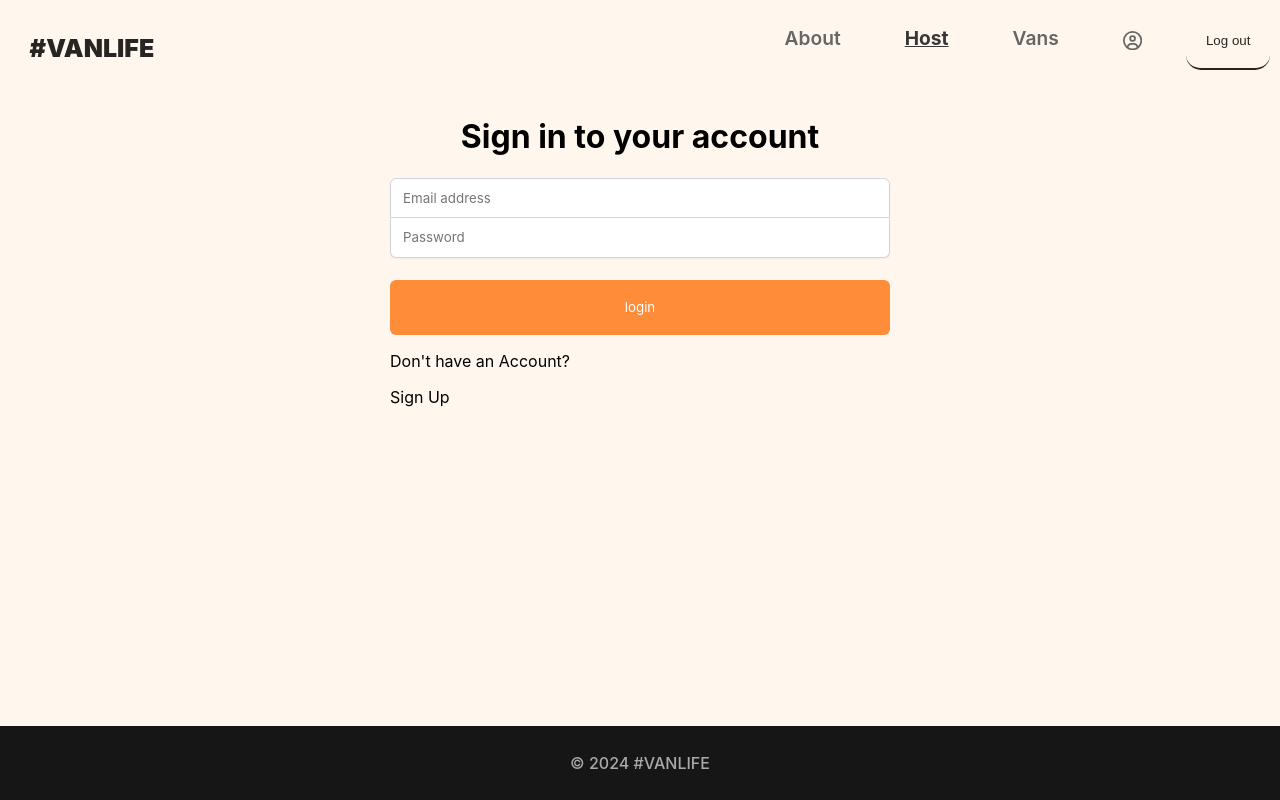
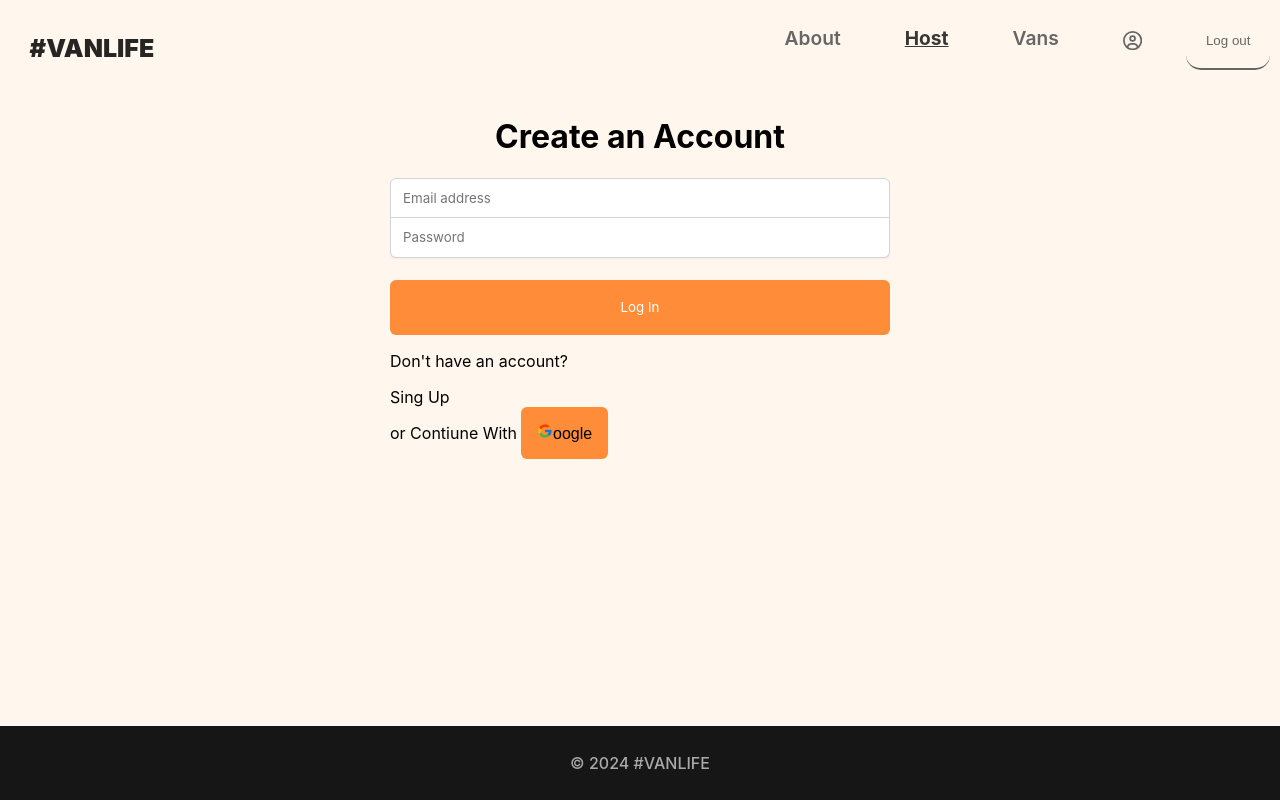
Before and after one commit to Mkhaleddd/Vans-App, a React (Vite) app: page /host in a window 1280 px wide. Built offline with nearby package versions, Linux system fonts and the light colour scheme; no server answers; the database is empty.

Commit message:
-made a resubale component for Log in/Sign up -added google auth firebase and necessary styling -fixed color style  issue on IOS Browser

```diff
--- a/src/components/Header.jsx
+++ b/src/components/Header.jsx
@@ -54,7 +54,7 @@ export default function Header() {
                 </Link>
                 </li>
               <li>
-                 <button onClick={handleLogout} className="fake-logOut-btn">
+                 <button onClick={handleLogout} className="logOut-btn">
                            Log out
                 </button>
               </li>
--- /dev/null
+++ b/src/components/SinglePageLog.jsx
@@ -0,0 +1,101 @@
+import React,{ useState } from "react"
+import {
+    NavLink,
+    useNavigate
+} from "react-router-dom";
+import { createUserWithEmailAndPassword
+    ,signInWithEmailAndPassword
+    ,GoogleAuthProvider
+    ,signInWithPopup }
+    from "firebase/auth";
+import {auth} from '../api';
+import { FcGoogle } from "react-icons/fc";
+
+export default function SinglePageLog({title,login,description,navText}) {
+    const [email, setEmail] = useState("");
+    const [password, setPassword] = useState("");
+    const [match, setMatch] = useState("");
+    const navigate = useNavigate();
+    const [error, setError] = useState("")
+    const [loading, setLoading] = useState(false)
+    function googleLogin() {
+        const provider = new GoogleAuthProvider();
+        signInWithPopup(auth, provider).then(async () => {
+         navigate("/host")  })}
+    const handleSingUp= async (e) => {
+        e.preventDefault();
+        if(password!=match) {
+            setError("Passwords are not matched")
+            return
+        }
+        try {
+            setLoading(true)
+          await createUserWithEmailAndPassword(auth, email, password);
+          navigate('/login')
+          ;
+        } catch (error) {
+          setLoading(false)
+          setError(error.message)
+
+        }}
+        const handleLogIn = async (e) => {
+            e.preventDefault();
+            try {
+              setLoading(true)
+              await signInWithEmailAndPassword(auth, email, password);
+              navigate("/host")
+
+            } catch (error) {
+              setLoading(false)
+              setError(error.message)
+            }
+          };
+
+    return (
+        <div className="login-container">
+            <h1>{title}</h1>
+            {error && <h3 className="red" aria-live="assertive">{error}</h3>}
+
+            <form className="login-form"  onSubmit={login?handleLogIn:handleSingUp}>
+                <input
+                    name="email"
+                    type="email"
+                    placeholder="Email address"
+                    onChange={(e) => setEmail(e.target.value)}
+                    required
+                />
+                <input
+                    name="password"
+                    type="password"
+                    placeholder="Password"
+                    onChange={(e) => setPassword(e.target.value)}
+                    required
+                />{!login&&
+                 <input
+                    name="match-password"
+                    type="password"
+                    placeholder="Confirm Your Password"
+                    onChange={(e) => setMatch(e.target.value)}
+                    required
+                />}
+                {login &&<button disabled={loading}>
+                    {loading?"logging in":"Log In"}
+                </button>}
+                {!login&&
+                <button disabled={loading}>
+                    {loading?"Sumbitting":"Sumbit "}
+                </button>
+                }
+                <p>{description}</p><NavLink to={login?"/signup":"/login"}>{navText}</NavLink>
+                {login &&<>
+                <div>
+                    or Contiune With
+                    <button id="google-signin"
+                    onClick={googleLogin}> <FcGoogle />oogle
+                    </button>
+                </div>
+                </>}
+            </form>
+        </div>
+    )
+}
--- a/src/pages/Login.jsx
+++ b/src/pages/Login.jsx
@@ -1,57 +1,15 @@
-import React ,{useState,useContext}from "react"
-import {NavLink,useNavigate} from "react-router-dom"
-import { signInWithEmailAndPassword } from "firebase/auth";
-import { auth } from "../api";
+import React from "react";
+import SinglePageLog from "../components/SinglePageLog";
 
 
 export default function Login() {
 
-  const navigate = useNavigate();
-    const [error, setError] = useState("")
-    const [email, setEmail] = useState("");
-    const [password, setPassword] = useState("");
-
-    const handleSubmit = async (e) => {
-      e.preventDefault();
-      try {
-        await signInWithEmailAndPassword(auth, email, password);
-        navigate("/host")
-
-      } catch (error) {
-        setError(error.message)
-      }
-    };
-
-
-
-
     return (
-        <div className="login-container">
-            <h1>Sign in to your account</h1>
-            {error && <h3 className="red" aria-live="assertive">{error}</h3>}
-
-            <form className="login-form" onSubmit={handleSubmit}>
-                <input
-                    name="email"
-                    type="email"
-                    placeholder="Email address"
-                    onChange={(e) => setEmail(e.target.value)}
-                    required
-                />
-                <input
-                    name="password"
-                    type="password"
-                    placeholder="Password"
-                    onChange={(e) => setPassword(e.target.value)}
-                    required
-                />
-                <button
-
-                >
-                    login
-                </button>
-                <p>Don't have an Account?</p><NavLink to="/signup">Sign Up</NavLink>
-            </form>
-        </div>
+       <SinglePageLog
+       title={"Create an Account"}
+       login={true}
+       description={"Don't have an account?"}
+       navText={"Sing Up"}
+       />
     )
 }
--- a/src/pages/NotFound.jsx
+++ b/src/pages/NotFound.jsx
@@ -5,7 +5,7 @@ export default function NotFound() {
     return (
         <div className="not-found-container">
             <h1>Sorry, the page you were looking for was not found.</h1>
-            <Link to="/" className="link-button">Return to Home</Link>
+            <Link to="/Vans-App" className="link-button">Return to Home</Link>
         </div>
     )
 }
--- a/src/pages/SignUp.jsx
+++ b/src/pages/SignUp.jsx
@@ -1,66 +1,14 @@
-import React,{ useContext, useState } from "react"
-import {
-    NavLink,
-    useNavigate
-} from "react-router-dom"
-import { createUserWithEmailAndPassword } from "firebase/auth";
-import {auth} from '../api'
+import React from "react";
+import SinglePageLog from "../components/SinglePageLog";
 
 export default function SignUp() {
-    const [email, setEmail] = useState("");
-    const [password, setPassword] = useState("");
-    const [match, setMatch] = useState("");
-  const navigate = useNavigate();
-    const [error, setError] = useState("")
-    const handleRegister = async (e) => {
-        e.preventDefault();
-        if(password!=match) {
-            setError("Passwords are not match")
-            return
-        }
-        try {
-          await createUserWithEmailAndPassword(auth, email, password);
-          navigate('/login')
-          ;
-        } catch (error) {
-          setError(error.message)
 
-        }}
     return (
-        <div className="login-container">
-            <h1>Create an account</h1>
-            {error && <h3 className="red" aria-live="assertive">{error}</h3>}
-
-            <form className="login-form"  onSubmit={handleRegister}>
-                <input
-                    name="email"
-                    type="email"
-                    placeholder="Email address"
-                    onChange={(e) => setEmail(e.target.value)}
-                    required
-                />
-                <input
-                    name="password"
-                    type="password"
-                    placeholder="Password"
-                    onChange={(e) => setPassword(e.target.value)}
-                    required
-                />
-                 <input
-                    name="match-password"
-                    type="password"
-                    placeholder="Confirm Your Password"
-                    onChange={(e) => setMatch(e.target.value)}
-                    required
-                />
-                <button
-
-                >
-                    sign up
-                </button>
-                <p>Already have an
-                    Account?</p><NavLink to="loginp">Sign In</NavLink>
-            </form>
-        </div>
+        <SinglePageLog
+        title={"Create an Account"}
+        login={false}
+        description={"Have an Account already?"}
+        navText={"Log In"}
+        />
     )
 }
--- a/src/utils.jsx
+++ b/src/utils.jsx
@@ -1,8 +1,5 @@
 
-import {redirect,Link,useSearchParams} from "react-router-dom"
-
-
-
+import {Link,useSearchParams} from "react-router-dom"
 
 export  function renderVans (vans){
     const [searchParams,setSearchParams]=useSearchParams()
```
Also changed, not shown: src/index.css.
